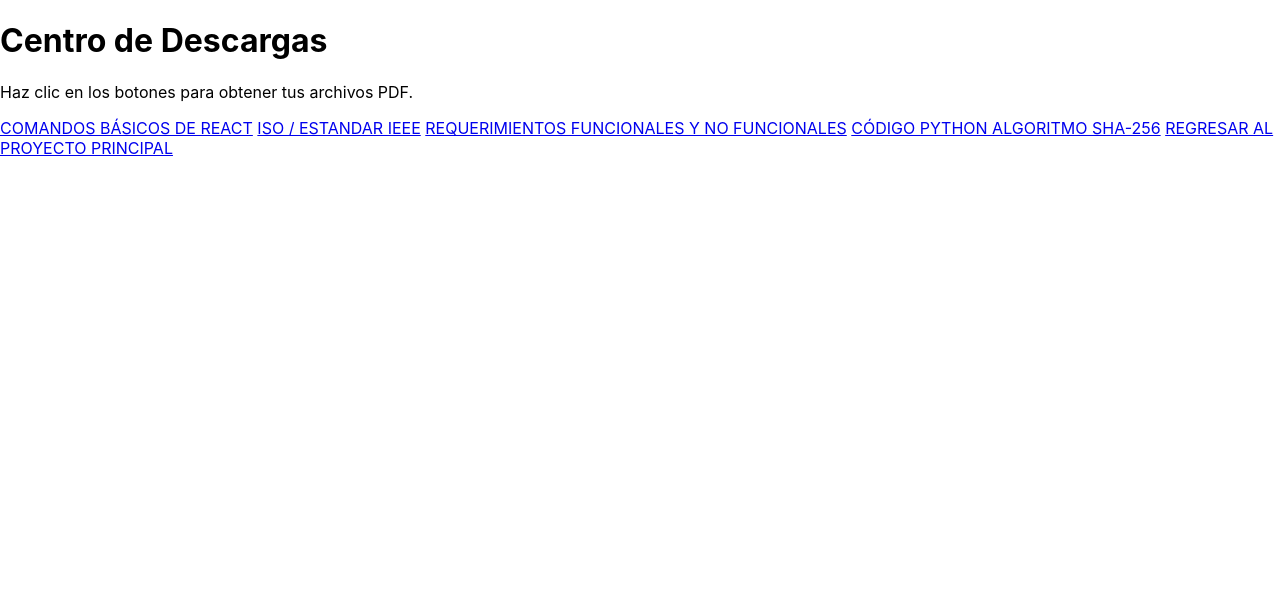
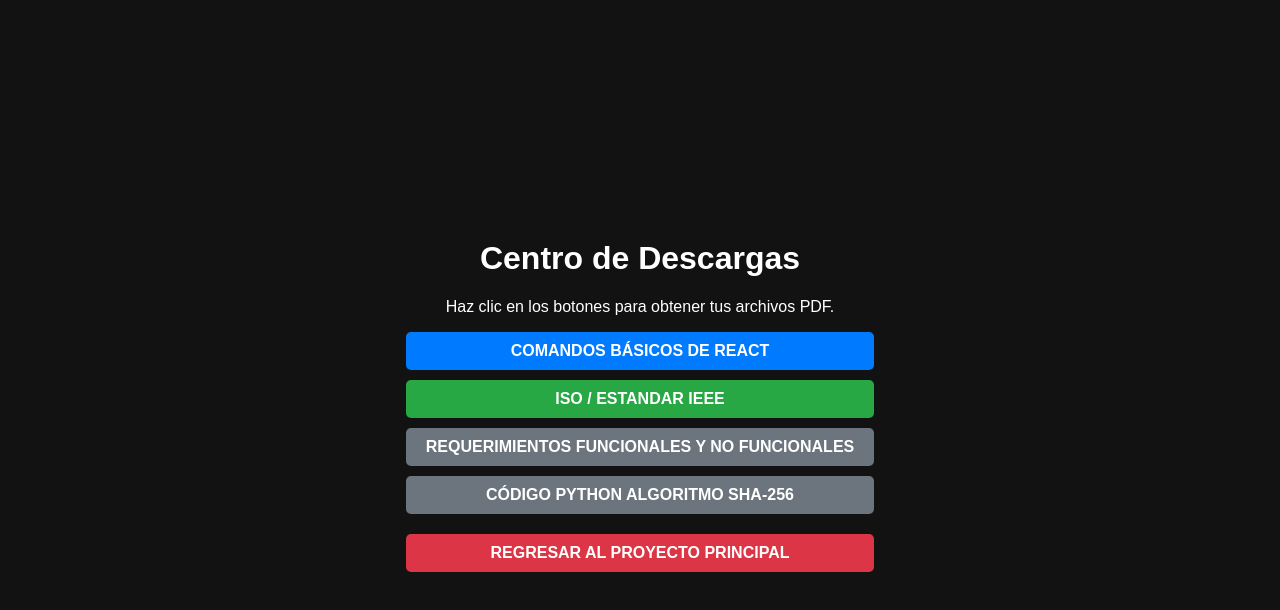
Before and after one commit to JuanMiranda1306/Descargas, a plain HTML site: page index.html in a window 1280 px wide. Drawn offline with Linux system fonts and the light colour scheme.

Commit message:
Update index.css

```diff
--- a/index.css
+++ b/index.css
@@ -1,13 +1,31 @@
+/* Estilos base */
 body {
   margin: 0;
-  font-family: -apple-system, BlinkMacSystemFont, 'Segoe UI', 'Roboto', 'Oxygen',
-    'Ubuntu', 'Cantarell', 'Fira Sans', 'Droid Sans', 'Helvetica Neue',
-    sans-serif;
-  -webkit-font-smoothing: antialiased;
-  -moz-osx-font-smoothing: grayscale;
+  font-family: sans-serif;
+  background-color: #121212; /* Fondo oscuro como en tu captura */
+  color: white;
+  display: flex;
+  justify-content: center;
+  align-items: center;
+  height: 100vh;
 }
 
-code {
-  font-family: source-code-pro, Menlo, Monaco, Consolas, 'Courier New',
-    monospace;
+.container {
+  text-align: center;
 }
+
+/* Estilos de los botones */
+.btn {
+  display: block;
+  padding: 10px 20px;
+  margin: 10px 0;
+  text-decoration: none;
+  color: white;
+  border-radius: 5px;
+  font-weight: bold;
+}
+
+.btn-azul { background-color: #007bff; }
+.btn-verde { background-color: #28a745; }
+.btn-gris { background-color: #6c757d; }
+.btn-regresar { background-color: #dc3545; margin-top: 20px; }
```
